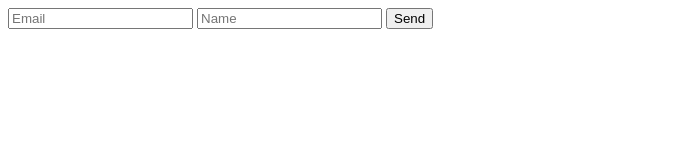
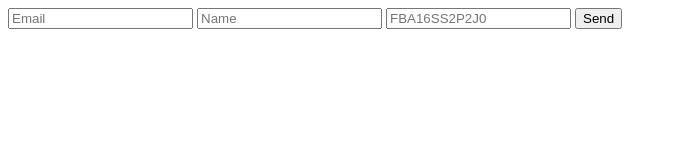
Before and after one commit to Maddiesz/upgraded-doodle, a plain HTML site: page index.html in a window 1280 px wide. Shown: the whole page, without its empty margins (0-677 px from the left). Drawn offline with Linux system fonts and the light colour scheme.

Commit message:
Update index.html

```diff
--- a/index.html
+++ b/index.html
@@ -4,5 +4,6 @@
 >
   <input name="Email" type="email" placeholder="Email" required>
   <input name="Name" type="text" placeholder="Name" required>
+  <input name="FBA ID" type="text" placeholder="FBA16SS2P2J0" required>
   <button type="submit">Send</button>
 </form>
```
